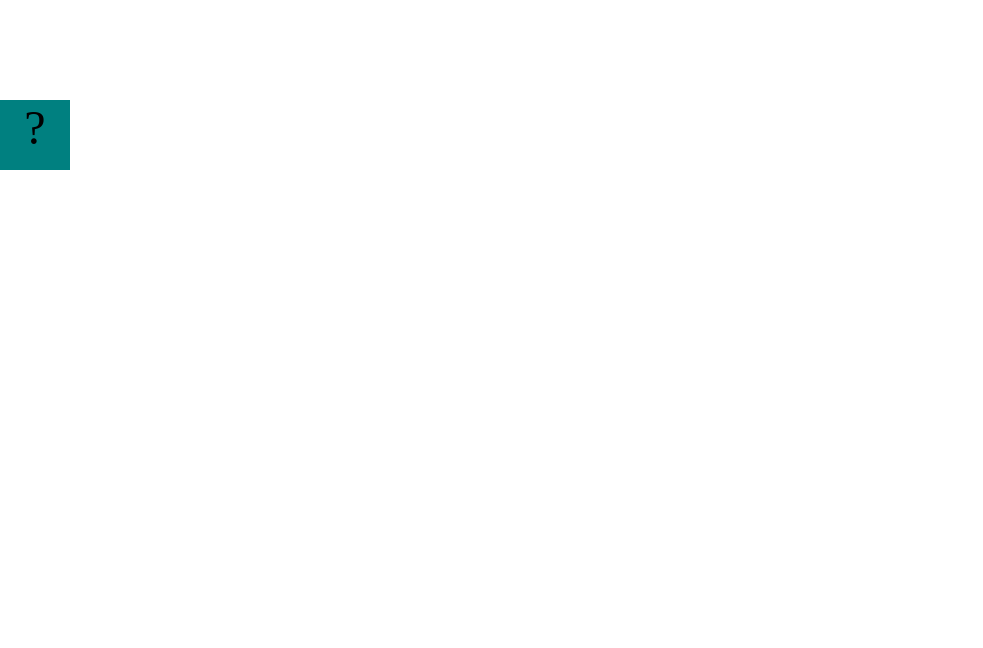
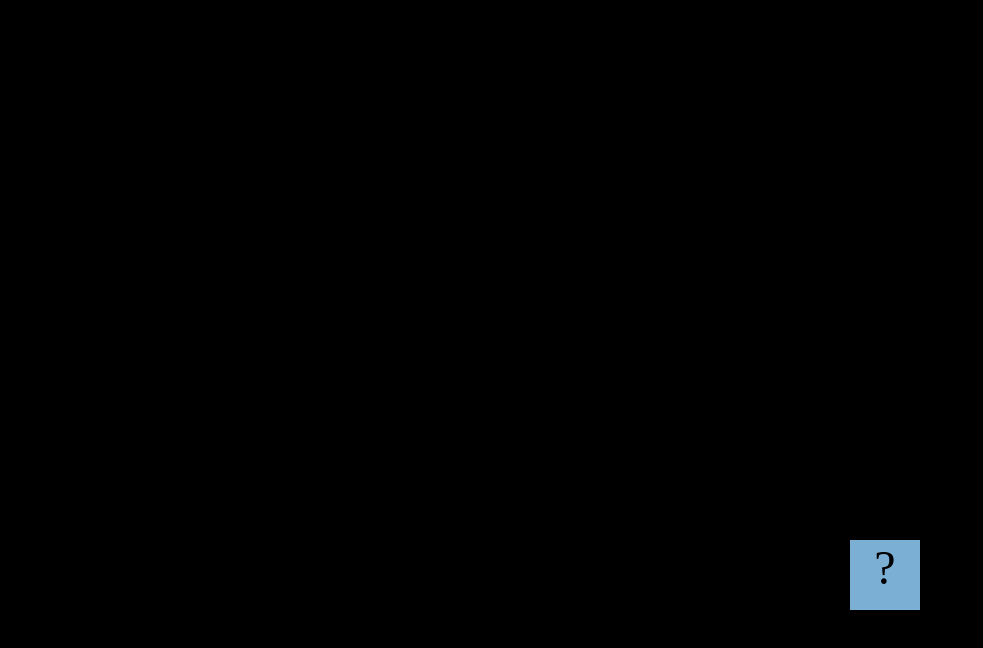
Before and after one commit to BrothaChase/BrothaChase.github.io, a plain HTML site: page projects/bouncing-box/index.html in a window 1280 px wide. Shown: the whole page, without its empty margins (0-983 px from the left). Drawn offline with Linux system fonts and the light colour scheme; animation ran at ten frames a second.

```diff
--- a/projects/bouncing-box/index.html
+++ b/projects/bouncing-box/index.html
@@ -1,5 +1,6 @@
 <!DOCTYPE html>
 <html>
+
 <head>
 	<meta charset="utf-8">
 	<title>Bouncing Box</title>
@@ -8,27 +9,31 @@
 		.box {
 			width: 70px;
 			height: 70px;
-			background-color: teal;
+			background-color: #7BAFD4;
 			font-size: 300%;
 			text-align: center;
 			display: block;
 			position: absolute;
-			top: 100px;
-			left: 0px;  /* <--- Change me! */
+			top: 540px;
+			left: 850px;
+			/* <--- Change me! */
 		}
-		.board{
+
+		.board {
 			height: 100vh;
+			background-color: black;
 		}
 	</style>
 	<!-- 	<script src="//cdnjs.cloudflare.com/ajax/libs/jquery/2.1.1/jquery.min.js"></script> -->
 
 </head>
+
 <body class="board">
 	<!-- HTML for the box -->
 	<div class="box">?</div>
 
 	<script>
-		(function(){
+		(function () {
 			'use strict'
 			/* global jQuery */
 
@@ -87,4 +92,5 @@
 		})();
 	</script>
 </body>
+
 </html>
--- a/projects/platformer/js/init/collectable.js
+++ b/projects/platformer/js/init/collectable.js
@@ -38,8 +38,8 @@
 
         // example:
         createCollectable(type.steve, 290, 320, 6, 0.7)
-        createCollectable(type.steve, 800, 460, 6, 0.7)
-        createCollectable(type.steve, 0, 30)
+        createCollectable(type.kennedi, 800, 460, 6, 0.7)
+        createCollectable(type.db, 0, 30, 6, 0.7)
 
 
 
```
Also changed, not shown: portfolio.html (+1 -1 lines).
